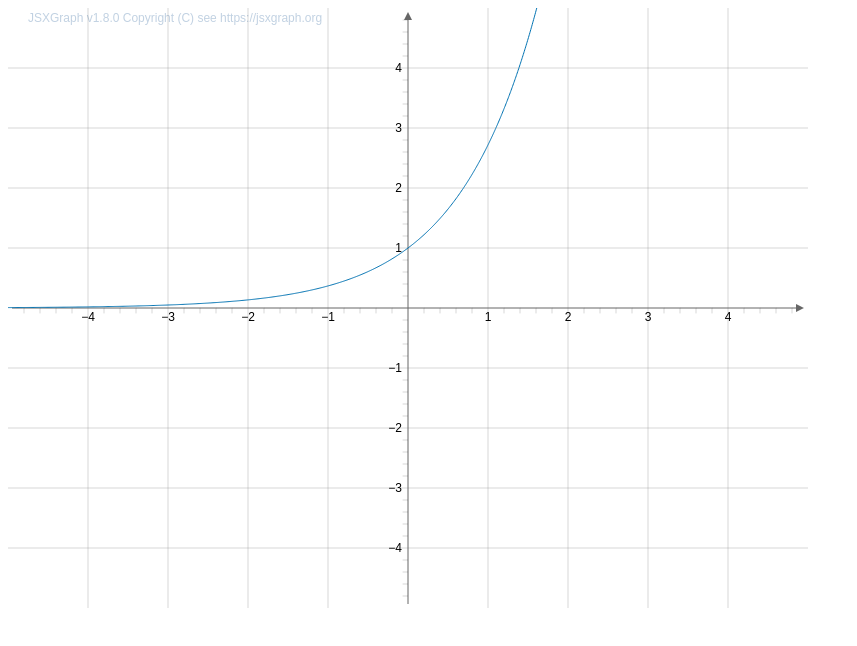
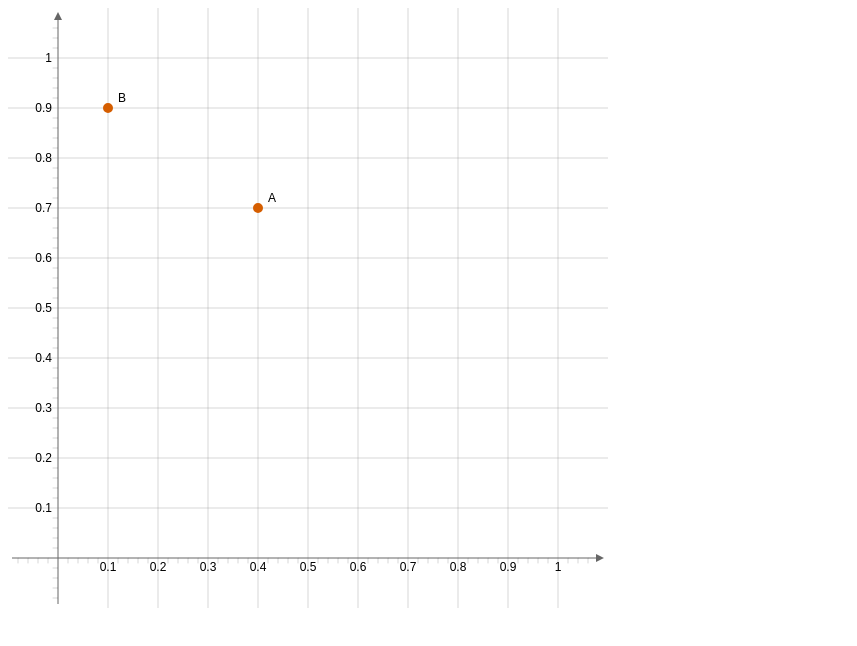
Before and after one commit to StevenClontz/TaDA, a SvelteKit app: page / in a window 1280 px wide. Shown: the top 646 px of the page, without its empty margins (0-857 px from the left). Built offline with nearby package versions, Linux system fonts and the light colour scheme.

Commit message:
graph component

```diff
--- /dev/null
+++ b/src/lib/Graph.svelte
@@ -0,0 +1,19 @@
+<script lang="ts">
+    import JXG from "./jsxgraph/jsxgraphcore.mjs"
+    import { onMount } from "svelte"
+    export let points:number[][]
+    let boardDiv:HTMLElement
+    let jsxgraph:any
+    onMount(async () => {
+        const graph = jsxgraph = JXG.JSXGraph.initBoard(boardDiv, {
+            boundingbox: [-0.1, 1.1, 1.1, -0.1],
+            axis: true,
+            showCopyright: false
+        })
+        points.forEach(p=>{
+            graph.create('point',p,{fixed:true});
+        })
+    });
+</script>
+
+<div bind:this={boardDiv} style="width:600px;height:600px"/>
--- a/src/routes/+page.svelte
+++ b/src/routes/+page.svelte
@@ -1,14 +1,9 @@
 <script lang="ts">
-    import JXG from "$lib/jsxgraph/jsxgraphcore.mjs"
-    import { onMount } from "svelte"
-    let boardDiv:HTMLElement
-    let jsxgraph:any
-    onMount(async () => {
-        jsxgraph = JXG.JSXGraph.initBoard(boardDiv, {
-            boundingbox: [-5, 5, 5, -5],
-            axis: true
-        }).create('functiongraph', ['exp(x)'])
-    });
+    import Graph from '$lib/Graph.svelte'
+    const points = [
+        [0.4,0.7],
+        [0.1,0.9]
+    ]
 </script>
 
-<div bind:this={boardDiv} style="width:800px;height:600px"/>
+<Graph {points}/>
```
